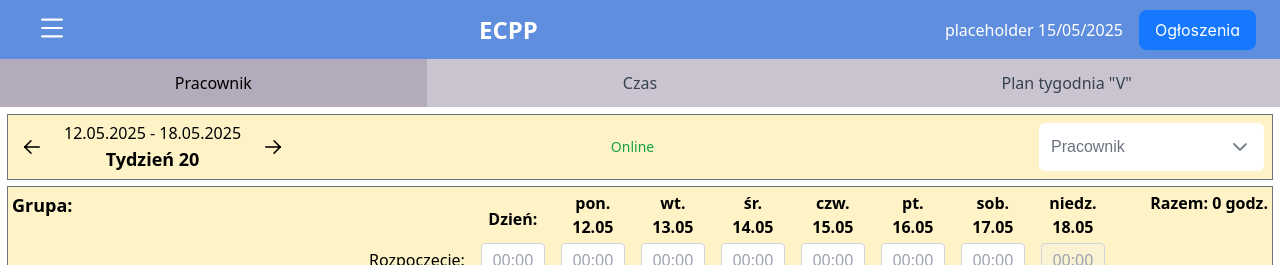
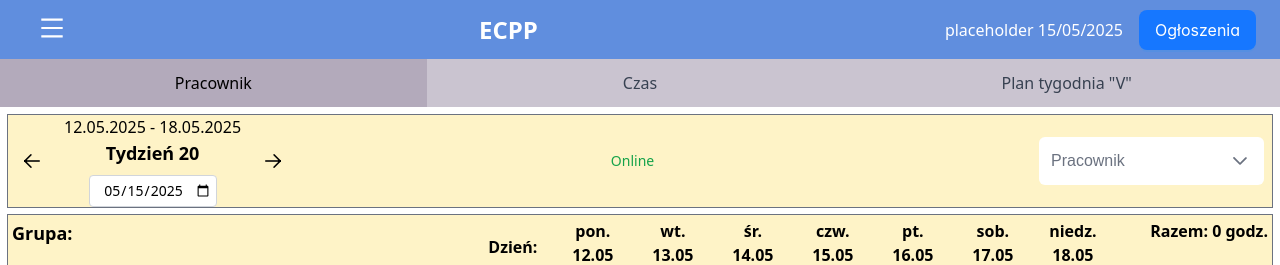
Before and after one commit to Destray32/ecpp-projekt, a React (Create React App) app in the folder client/: page /home/czas in a window 1280 px wide. Shown: the top 265 px of the page. Built offline with nearby package versions, Linux system fonts and the light colour scheme; no server answers; a web font is replaced by a local one.

Commit message:
kalendarz w czas pracy

```diff
--- a/client/src/Components/CzasPracy/WeekNavigation.js
+++ b/client/src/Components/CzasPracy/WeekNavigation.js
@@ -47,6 +47,12 @@ const WeekNavigation = ({
                             <div className="flex flex-col items-center">
                                 <p>{formatWeek(currentDate)}</p>
                                 <p className="text-lg font-bold">Tydzień {getWeek(currentDate, { weekStartsOn: 1 })}</p>
+                                <input
+                                    type="date"
+                                    value={currentDate.toISOString().split('T')[0]} // Format date as YYYY-MM-DD
+                                    onChange={(e) => setCurrentDate(new Date(e.target.value))}
+                                    className="mt-2 p-1 border border-gray-300 rounded text-sm w-32 text-center"
+                                />
                             </div>
                             <Button icon="pi pi-arrow-right" iconPos="right" className="p-button-outlined" onClick={nextWeek} />
                         </div>
```
